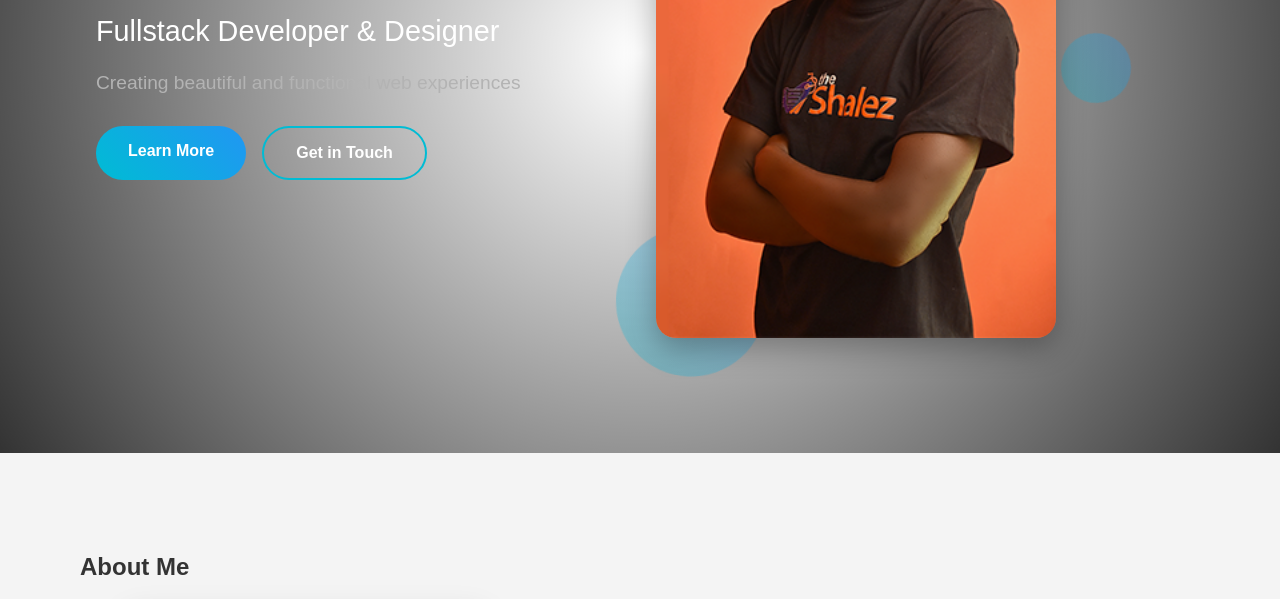
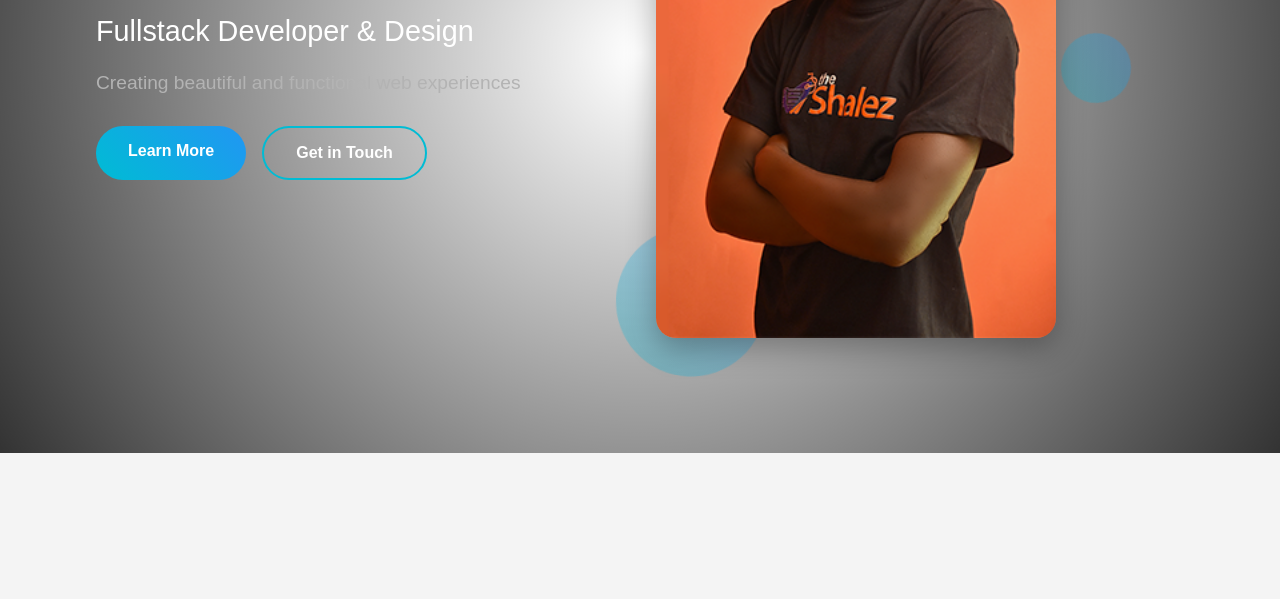
Before and after one commit to MykeShale/My-Portfolio, a plain HTML site: page index.html in a window 1280 px wide. Shown: the part 347-946 px from the top of the page. Drawn offline with Linux system fonts and the light colour scheme; no server answers.

Commit message:
Removed er from designer

```diff
--- a/css/style.css
+++ b/css/style.css
@@ -438,6 +438,10 @@
   animation-delay: 4s;
 }
 
+.section-header{
+  padding-top: 4rem;
+}
+
 @keyframes fadeInUp {
   from {
     opacity: 0;
--- a/index.html
+++ b/index.html
@@ -61,7 +61,7 @@
         <div class="hero-content">
             <div class="hero-text">
                 <h1 class="hero-title">Mike Ayoti</h1>
-                <p class="hero-subtitle">Fullstack Developer & Designer</p>
+                <p class="hero-subtitle">Fullstack Developer & Design</p>
                 <div class="hero-description">
                     <p>Creating beautiful and functional web experiences</p>
                 </div>
```
